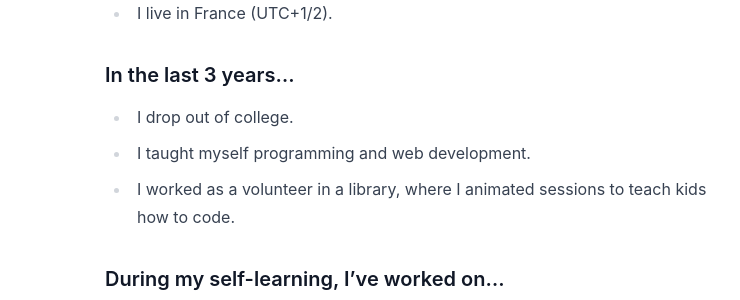
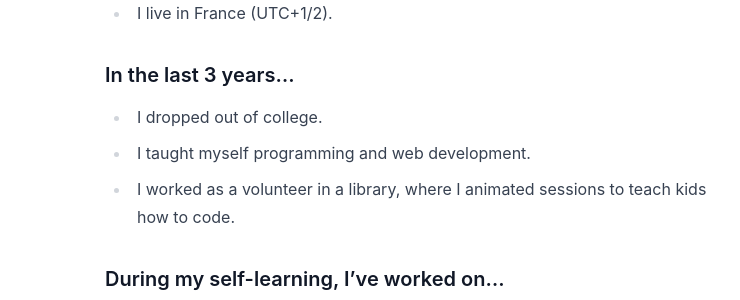
Before and after one commit to Mansakondo/Mansakondo.github.io, a Jekyll site: the page built from index.md, in a window 1280 px wide. Shown: the part 189-489 px from the top of the page, without its empty margins (0-740 px from the left). Built offline with Jekyll 4.4.1, drawn with Linux system fonts in a browser that asks for light colours; nearby versions of some CDN libraries.

Commit message:
Update resume

```diff
--- a/index.md
+++ b/index.md
@@ -10,7 +10,7 @@ title: "Mansa Keïta"
 * I live in France (UTC+1/2).
 
 ### In the last 3 years...
-* I drop out of college.
+* I dropped out of college.
 * I taught myself programming and web development.
 * I worked as a volunteer in a library, where I animated sessions to teach kids how to
 		code.
```
